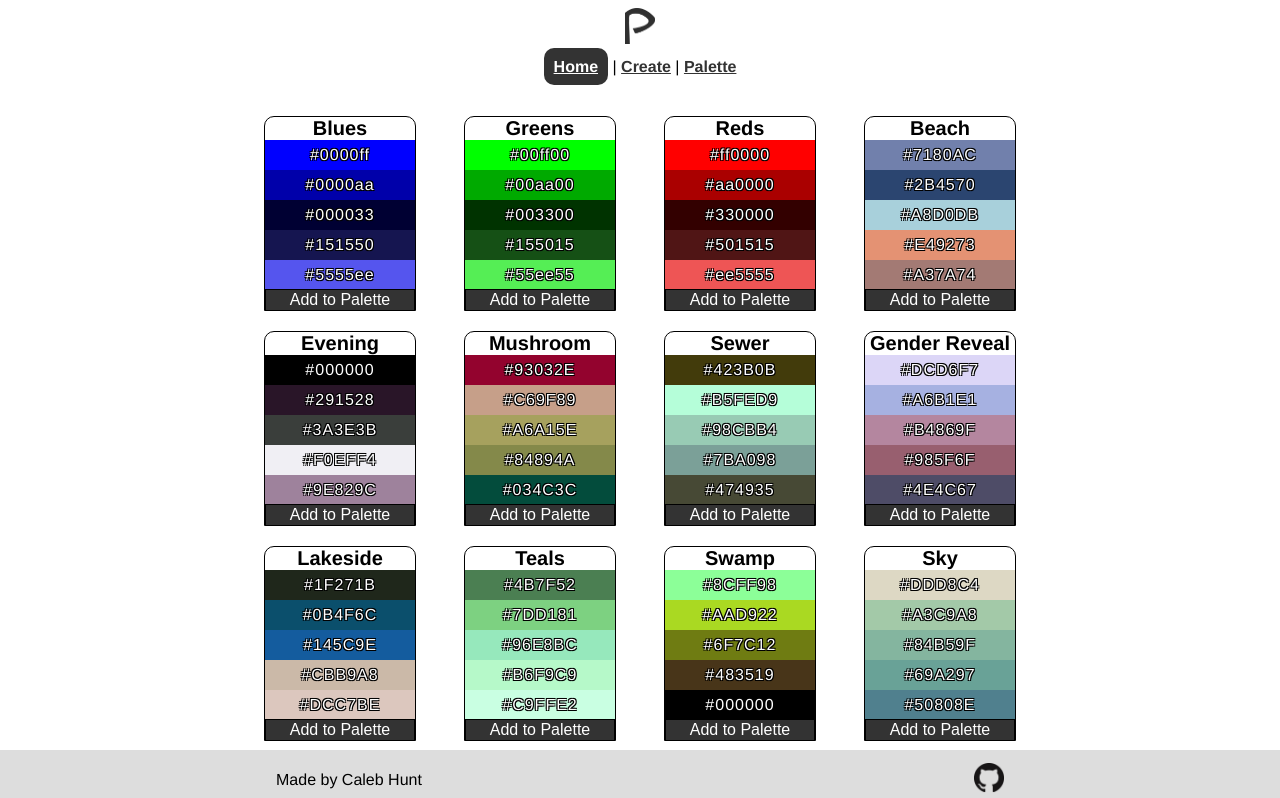
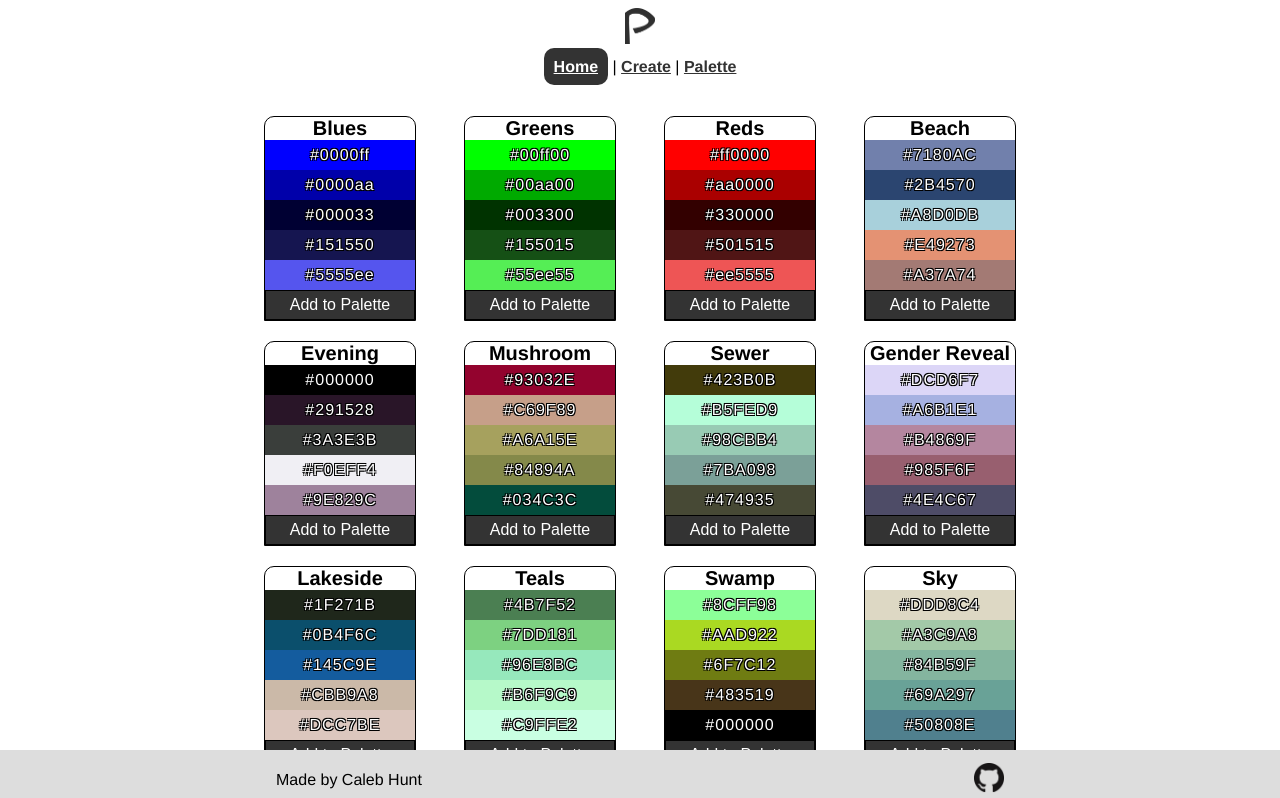
Before and after one commit to CalebJohnHunt/vue-creative, a Vue app: page / in a window 1280 px wide. Shown: the top 798 px of the page. Built offline with nearby package versions, Linux system fonts and the light colour scheme.

Commit message:
Bigger buttons

```diff
--- a/src/components/Swatches.vue
+++ b/src/components/Swatches.vue
@@ -82,11 +82,12 @@ export default {
     align-items: center;
     justify-content: center;
     /* color: #ddd; */
-    height: 20px;
+    height: 30px;
 }
 
 .added-button button {
     width: 100%;
+    height: 100%;
     background-color: #333;
     border: 1px solid black;
     /* border-top: 2px solid black; */
```
